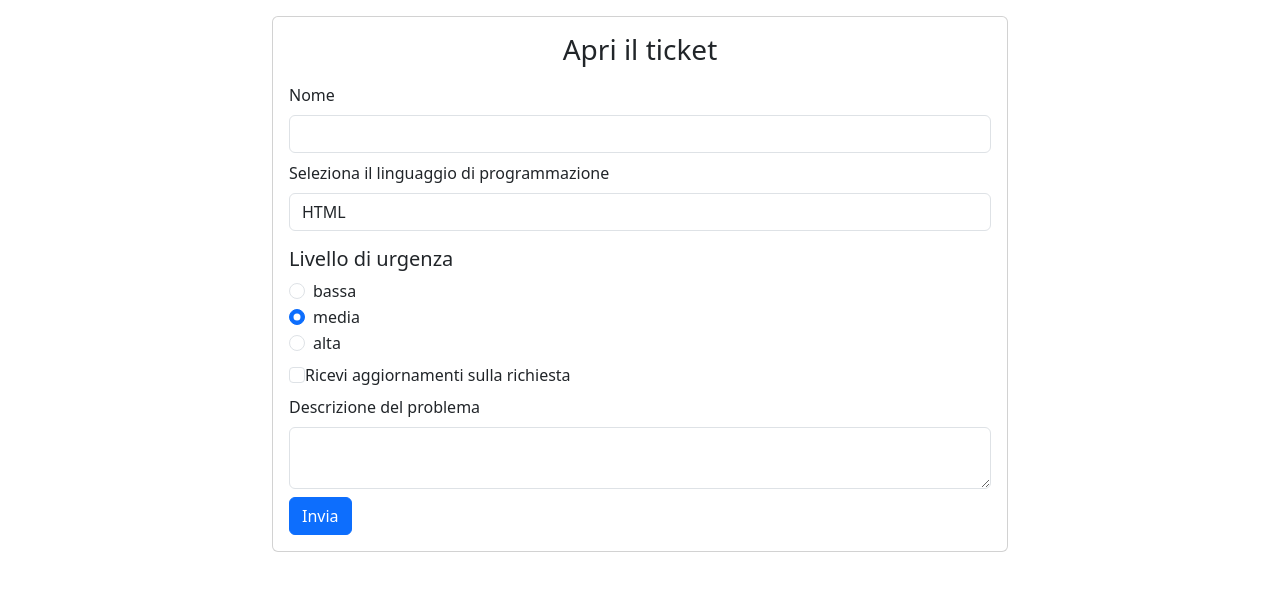
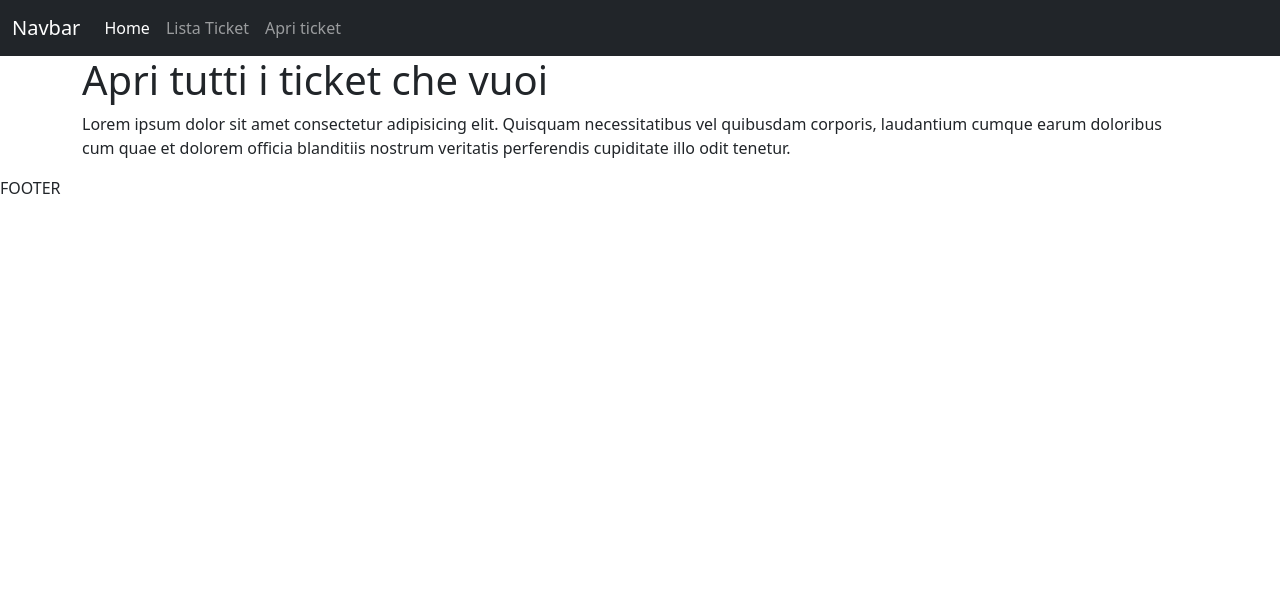
Before and after one commit to olgas-class/react-ticket, a React (Vite) app: page / in a window 1280 px wide. Shown: the top 590 px of the page. Built offline with nearby package versions, Linux system fonts and the light colour scheme.

Commit message:
feat: multi page added

```diff
--- a/package.json
+++ b/package.json
@@ -13,7 +13,8 @@
     "axios": "^1.9.0",
     "bootstrap": "^5.3.6",
     "react": "^19.1.0",
-    "react-dom": "^19.1.0"
+    "react-dom": "^19.1.0",
+    "react-router-dom": "^7.6.2"
   },
   "devDependencies": {
     "@eslint/js": "^9.25.0",
--- a/src/App.jsx
+++ b/src/App.jsx
@@ -1,68 +1,20 @@
-import { useState } from "react";
-import axios from "axios";
-import TicketForm from "./components/TicketForm";
-import Alert from "./components/Alert";
+import { BrowserRouter, Route, Routes } from "react-router-dom";
+import Home from "./pages/Home";
+import CreateTicket from "./pages/CreateTicket";
+import GuestLayout from "./layouts/GuestLayout";
+import TicketList from "./pages/TicketList";
 
 function App() {
-  const initialFormData = {
-    name: "",
-    programmingLanguage: "HTML",
-    urgency: "media",
-    updates: false,
-    description: "",
-  };
-
-  const [formData, setFormData] = useState(initialFormData);
-  const [showAlert, setShowAlert] = useState(false);
-
-  const handleChange = (event) => {
-    const { name, value, checked, type } = event.target;
-    setFormData({ ...formData, [name]: type === "checkbox" ? checked : value });
-  };
-
-  const sendData = (event) => {
-    event.preventDefault();
-    // console.log("Invio dati al server", formData);
-    axios
-      .post("https://67c5b4f3351c081993fb1ab6.mockapi.io/api/tickets", formData)
-      .then((resp) => {
-        if (resp.data.id) {
-          setShowAlert(true);
-          setFormData(initialFormData);
-          setTimeout(() => {
-            setShowAlert(false);
-          }, 5000);
-        }
-      });
-  };
-
   return (
-    <>
-      <div className="container my-3">
-        <div className="row justify-content-center">
-          <div className="col-8">
-            <div className="card">
-              <div className="card-body">
-                <h3 className="text-center mb-3">Apri il ticket</h3>
-
-                {showAlert && (
-                  <Alert
-                    type="success"
-                    message="I dati sono stati inviati con successo"
-                  />
-                )}
-
-                <TicketForm
-                  formData={formData}
-                  handleChange={handleChange}
-                  onFormSubmit={sendData}
-                />
-              </div>
-            </div>
-          </div>
-        </div>
-      </div>
-    </>
+    <BrowserRouter>
+      <Routes>
+        <Route element={<GuestLayout />}>
+          <Route path="/" element={<Home />} />
+          <Route path="/tickets" element={<TicketList />} />
+          <Route path="/new-ticket" element={<CreateTicket />} />
+        </Route>
+      </Routes>
+    </BrowserRouter>
   );
 }
 
--- /dev/null
+++ b/src/components/GuestHeader.jsx
@@ -0,0 +1,58 @@
+import { NavLink } from "react-router-dom";
+
+const GuestHeader = () => {
+  const navLinks = [
+    {
+      title: "Home",
+      url: "/",
+    },
+    {
+      title: "Lista Ticket",
+      url: "/tickets",
+    },
+    {
+      title: "Apri ticket",
+      url: "/new-ticket",
+    },
+  ];
+
+  return (
+    <header>
+      <nav className="navbar navbar-expand-lg bg-dark" data-bs-theme="dark">
+        <div className="container-fluid">
+          <a className="navbar-brand" href="#">
+            Navbar
+          </a>
+          <button
+            className="navbar-toggler"
+            type="button"
+            data-bs-toggle="collapse"
+            data-bs-target="#navbarNav"
+            aria-controls="navbarNav"
+            aria-expanded="false"
+            aria-label="Toggle navigation"
+          >
+            <span className="navbar-toggler-icon"></span>
+          </button>
+          <div className="collapse navbar-collapse" id="navbarNav">
+            <ul className="navbar-nav">
+              {navLinks.map((curLink, index) => (
+                <li key={index} className="nav-item">
+                  <NavLink
+                    className="nav-link"
+                    aria-current="page"
+                    to={curLink.url}
+                  >
+                    {curLink.title}
+                  </NavLink>
+                </li>
+              ))}
+            </ul>
+          </div>
+        </div>
+      </nav>
+    </header>
+  );
+};
+
+export default GuestHeader;
--- /dev/null
+++ b/src/layouts/GuestLayout.jsx
@@ -0,0 +1,14 @@
+import { Outlet } from "react-router-dom";
+import GuestHeader from "../components/GuestHeader";
+
+const GuestLayout = () => {
+  return (
+    <>
+      <GuestHeader />
+      <Outlet />
+      <footer>FOOTER</footer>
+    </>
+  );
+};
+
+export default GuestLayout;
--- a/src/main.jsx
+++ b/src/main.jsx
@@ -1,6 +1,7 @@
 import { StrictMode } from "react";
 import { createRoot } from "react-dom/client";
 import "bootstrap/dist/css/bootstrap.min.css";
+import "bootstrap/dist/js/bootstrap.min.js";
 import "./index.css";
 import App from "./App.jsx";
 
--- /dev/null
+++ b/src/pages/CreateTicket.jsx
@@ -0,0 +1,69 @@
+import { useState } from "react";
+import axios from "axios";
+import TicketForm from "../components/TicketForm";
+import Alert from "../components/Alert";
+
+const CreateTicket = () => {
+  const initialFormData = {
+    name: "",
+    programmingLanguage: "HTML",
+    urgency: "media",
+    updates: false,
+    description: "",
+  };
+
+  const [formData, setFormData] = useState(initialFormData);
+  const [showAlert, setShowAlert] = useState(false);
+
+  const handleChange = (event) => {
+    const { name, value, checked, type } = event.target;
+    setFormData({ ...formData, [name]: type === "checkbox" ? checked : value });
+  };
+
+  const sendData = (event) => {
+    event.preventDefault();
+    // console.log("Invio dati al server", formData);
+    axios
+      .post("https://67c5b4f3351c081993fb1ab6.mockapi.io/api/tickets", formData)
+      .then((resp) => {
+        if (resp.data.id) {
+          setShowAlert(true);
+          setFormData(initialFormData);
+          setTimeout(() => {
+            setShowAlert(false);
+          }, 5000);
+        }
+      });
+  };
+
+  return (
+    <>
+      <div className="container my-3">
+        <div className="row justify-content-center">
+          <div className="col-8">
+            <div className="card">
+              <div className="card-body">
+                <h3 className="text-center mb-3">Apri il ticket</h3>
+
+                {showAlert && (
+                  <Alert
+                    type="success"
+                    message="I dati sono stati inviati con successo"
+                  />
+                )}
+
+                <TicketForm
+                  formData={formData}
+                  handleChange={handleChange}
+                  onFormSubmit={sendData}
+                />
+              </div>
+            </div>
+          </div>
+        </div>
+      </div>
+    </>
+  );
+};
+
+export default CreateTicket;
--- /dev/null
+++ b/src/pages/Home.jsx
@@ -0,0 +1,17 @@
+const Home = () => {
+  return (
+    <main>
+      <div className="container">
+        <h1>Apri tutti i ticket che vuoi</h1>
+        <p>
+          Lorem ipsum dolor sit amet consectetur adipisicing elit. Quisquam
+          necessitatibus vel quibusdam corporis, laudantium cumque earum
+          doloribus cum quae et dolorem officia blanditiis nostrum veritatis
+          perferendis cupiditate illo odit tenetur.
+        </p>
+      </div>
+    </main>
+  );
+};
+
+export default Home;
--- /dev/null
+++ b/src/pages/TicketList.jsx
@@ -0,0 +1,37 @@
+import axios from "axios";
+import { useEffect, useState } from "react";
+
+const TicketList = () => {
+  const [tickets, setTickets] = useState([]);
+  useEffect(() => {
+    axios
+      .get("https://67c5b4f3351c081993fb1ab6.mockapi.io/api/tickets")
+      .then((resp) => {
+        setTickets(resp.data);
+      });
+  }, []);
+
+  return (
+    <main>
+      <div className="container">
+        <h1>Vedi tutti i iticket</h1>
+        <div className="row row-cols-2 g-3">
+          {tickets.map((curTicket) => (
+            <div key={curTicket.id} className="col">
+              <div className="card">
+                <div className="card-body">
+                  <h4>
+                    {curTicket.id} - {curTicket.name}
+                  </h4>
+                  <p>{curTicket.description}</p>
+                </div>
+              </div>
+            </div>
+          ))}
+        </div>
+      </div>
+    </main>
+  );
+};
+
+export default TicketList;
```
Also changed, not shown: 1 other file (tests, documents, lock files or other folders).
